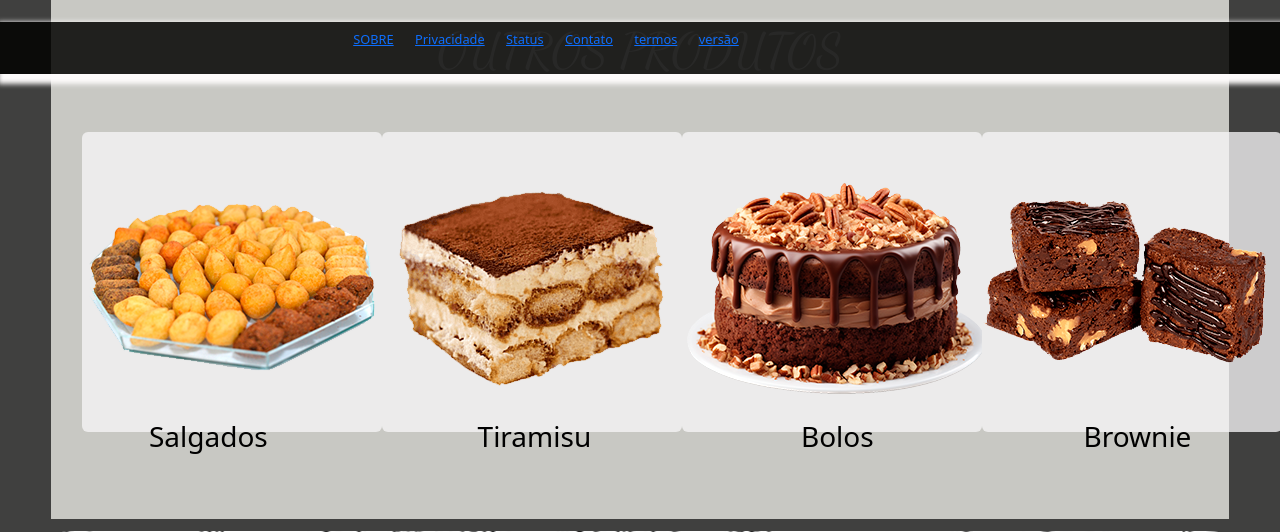
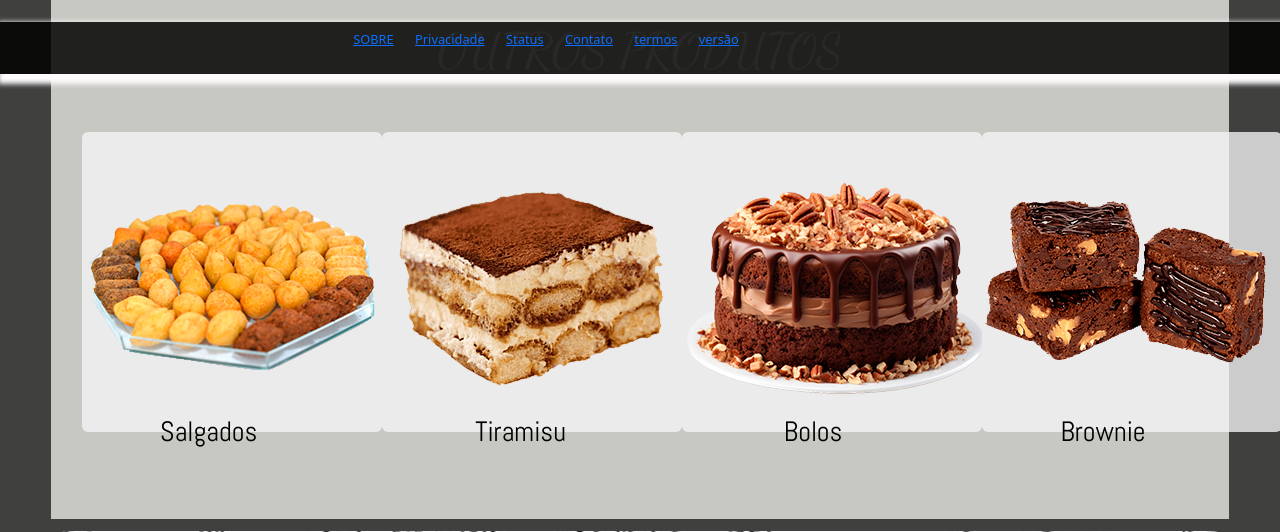
Before and after one commit to xKuth/Projeto_padaria-django, a Django app: page / in a window 1280 px wide. Shown: the part 726-1258 px from the top of the page. Run offline with Django 5.2, Linux system fonts and the light colour scheme; some libraries are stand-ins or nearby versions.

Commit message:
add style on font in the names on our products section and adjust

```diff
--- a/Projeto_padaria/parceiros/static/css/desktop.css
+++ b/Projeto_padaria/parceiros/static/css/desktop.css
@@ -150,22 +150,26 @@ h2.title_produts{
 }
 .ref_ou_product > .enterprise_img:hover{
     width: 90%;
+    margin-top: 5%;
 }
 
 .ref_ou_product:hover{
-    animation: 0.5s;
-    background-color: rgb(216, 131, 20);
-
+    animation: 1s backwards;
+    background-color: rgba(189, 135, 27, 0.74);
+    text-align: center;
 }
 
 .text_our_products{
     color: black;
     display: flex;
     position: relative;
-    bottom: 12px;
-    margin-left: 6%;
+    bottom: 1.1em;
+    margin-left: 7%;
     justify-items: first baseline;
-    gap: 20%;
+    gap: 21%;
+}
+.text_our_products > h3 {
+    font-family: "Abel";
 }
 
 /* Mid section annoucement */
```
